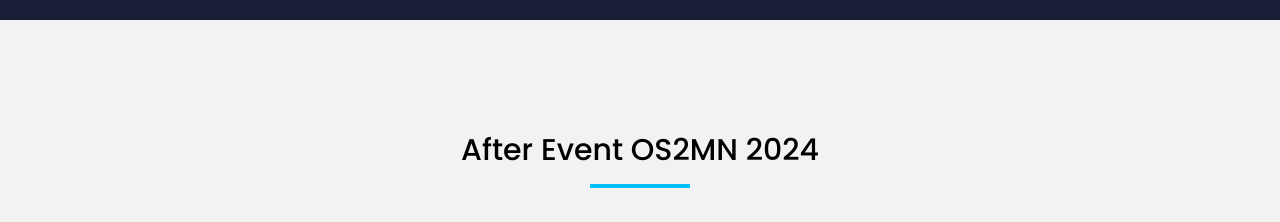
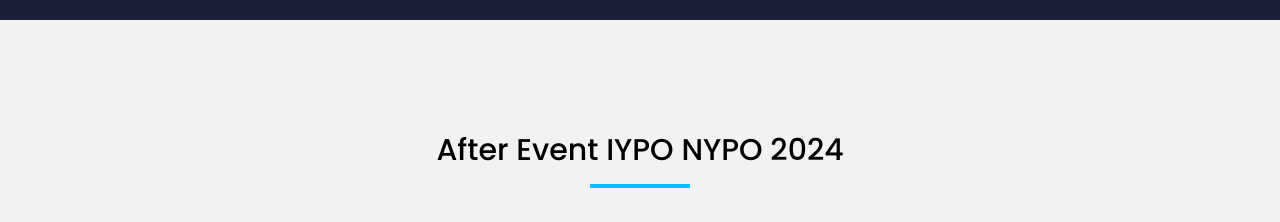
Before and after one commit to iysaofficial/iysa-olympiad, a React (Create React App) app: page / in a window 1280 px wide. Shown: the part 4300-4522 px from the top of the page. Built offline with nearby package versions, Linux system fonts and the light colour scheme.

Commit message:
after event 2024

```diff
--- a/src/components/home/AfterEventComp.jsx
+++ b/src/components/home/AfterEventComp.jsx
@@ -4,12 +4,12 @@
         <section className="after-event-section" id="after-event">
             <div className="after-event-container">
                 <div className="after-event-heading">
-                    <h1 className="section-header">After Event OS2MN 2024</h1>
+                    <h1 className="section-header">After Event IYPO NYPO 2024</h1>
                 </div>
                 <div className="after-event-row">
 
                     <div className="tes-vidio">
-                        <iframe className="mt-5"  width="100%" height="315" src="https://www.youtube.com/embed/09smwgomUS0?si=Mne0UYPz875kmGIQ" title="YouTube video player" frameborder="0" allow="accelerometer; autoplay; clipboard-write; encrypted-media; gyroscope; picture-in-picture; web-share" allowfullscreen></iframe>
+                        <iframe className="mt-5"  width="100%" height="315" src="https://www.youtube.com/embed/jSwuxaUEj3Q?si=NdlnXVKHkx5Q32NQ" title="YouTube video player" frameborder="0" allow="accelerometer; autoplay; clipboard-write; encrypted-media; gyroscope; picture-in-picture; web-share" allowfullscreen></iframe>
                     </div>
 
                     <div className="after-event-paragraf">
```
